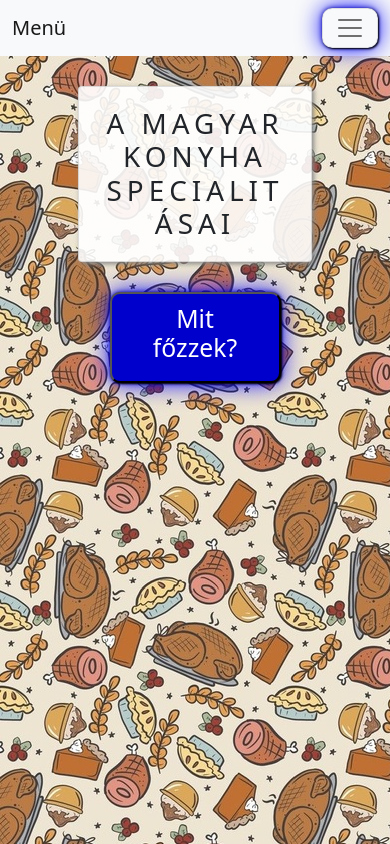
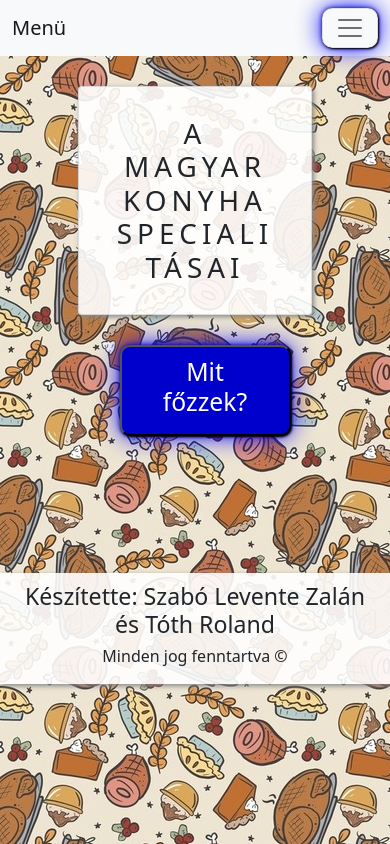
Before and after one commit to TothRoland/A-magyar-konyha-specialitasai, a plain HTML site: page mitfozzek.html in a window 390 px wide. Drawn offline with nearby package versions, Linux system fonts and the light colour scheme.

Commit message:
Add files via upload

```diff
--- a/mitfozzek.html
+++ b/mitfozzek.html
@@ -48,4 +48,8 @@
 
     </div>
 
+    <footer> <!-- 5.feladat: -->
+      <h3>Készítette: Szabó Levente Zalán és Tóth Roland</h3> <!-- 5.feladat: -->
+      <h6>Minden jog fenntartva ©</h6> <!-- 5.feladat: -->
+  </footer>
 </body>
--- a/style.css
+++ b/style.css
@@ -12,6 +12,8 @@
 @media (max-width: 768px) {
     .card {
         width: 100%;
+        margin: 10px;
+        padding: 10px;
     }
     .container {
         max-width: 50% !important;
```
